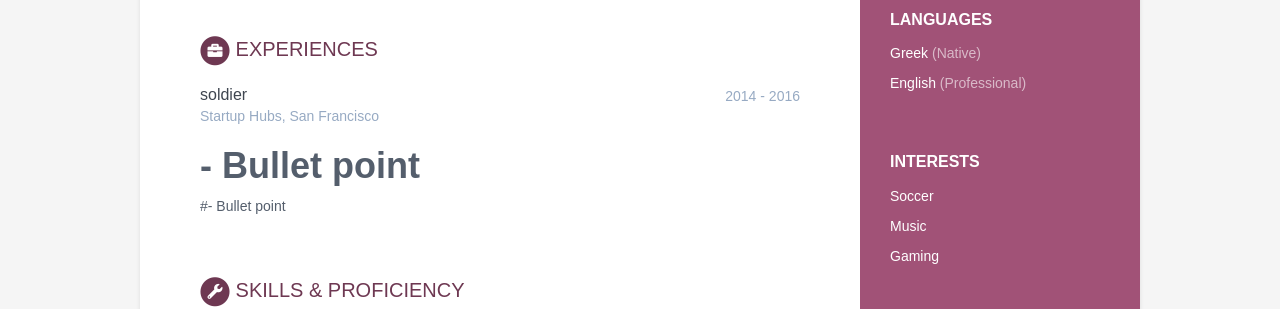
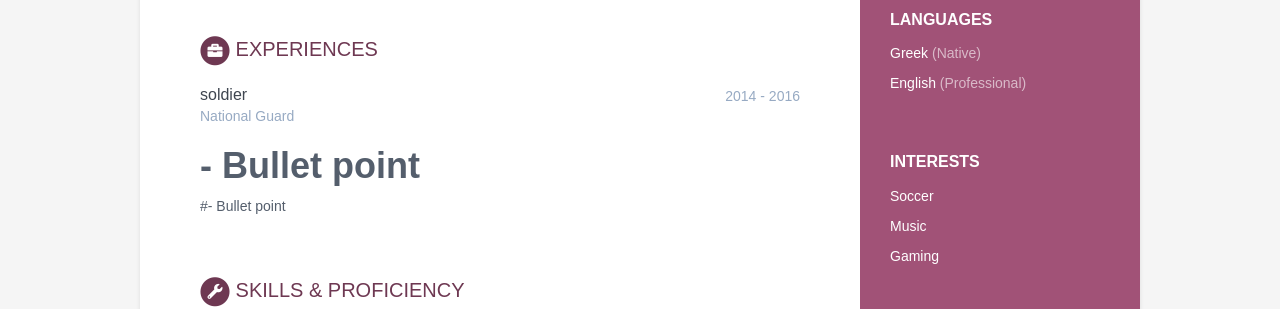
Before and after one commit to dimitrisg9/resume-cv, a Jekyll site: the page built from index.html, in a window 1280 px wide. Shown: the part 659-968 px from the top of the page. Built offline with Jekyll 4.4.1, drawn with Linux system fonts in a browser that asks for light colours.

Commit message:
Update data.yml

```diff
--- a/_data/data.yml
+++ b/_data/data.yml
@@ -59,7 +59,7 @@ career-profile:
 
 education:
     - degree: High school diploma
-      Lyceum: Lyceum of Pallourgiotissas
+      lyceum: Lyceum of Pallourgiotissas
       details: |
         Ι
 
@@ -94,7 +94,7 @@ education:
 experiences:
     - role: soldier
       time: 2014 - 2016
-      company: Startup Hubs, San Francisco
+      company: National Guard
       details: |
 
 
```
